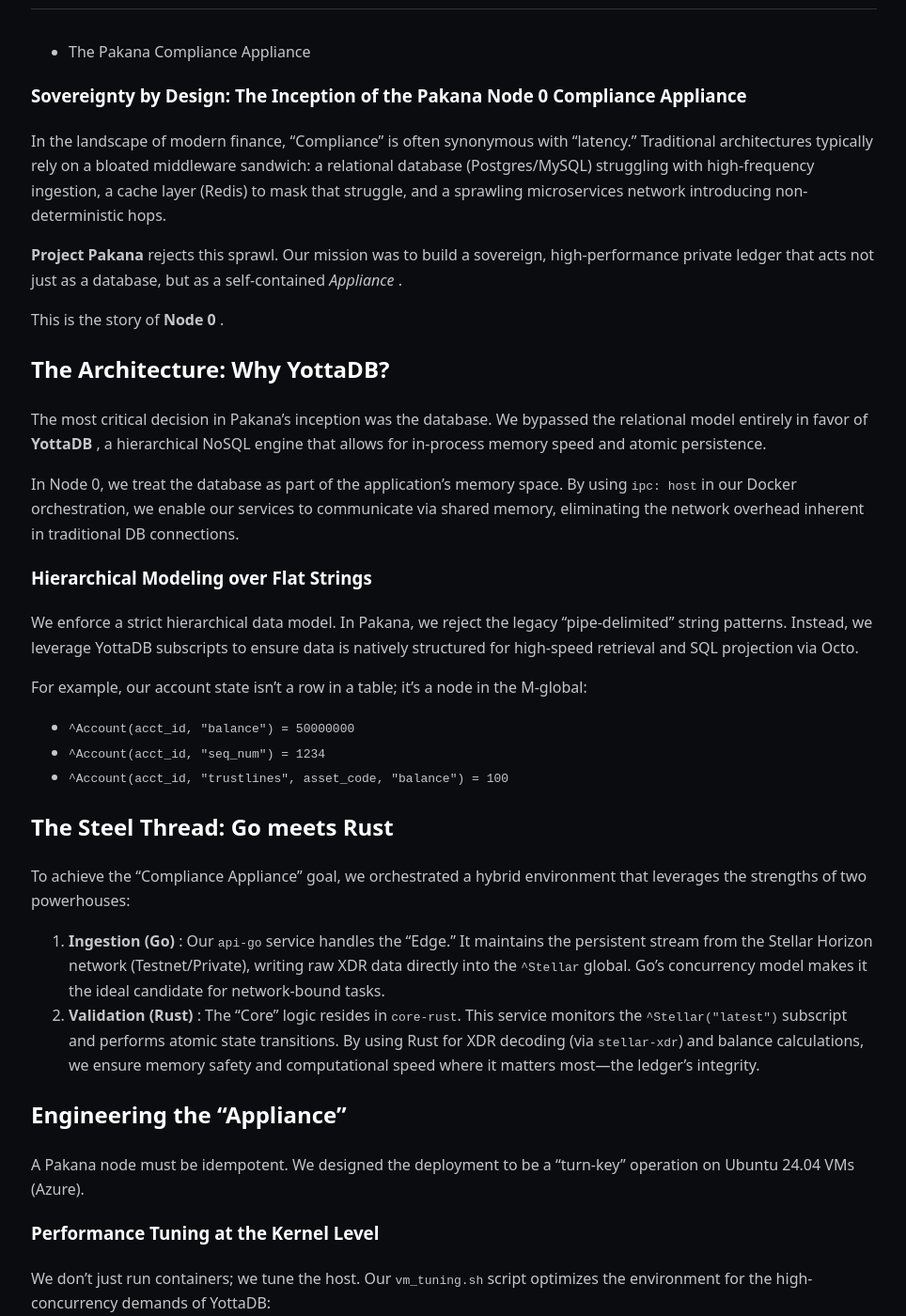
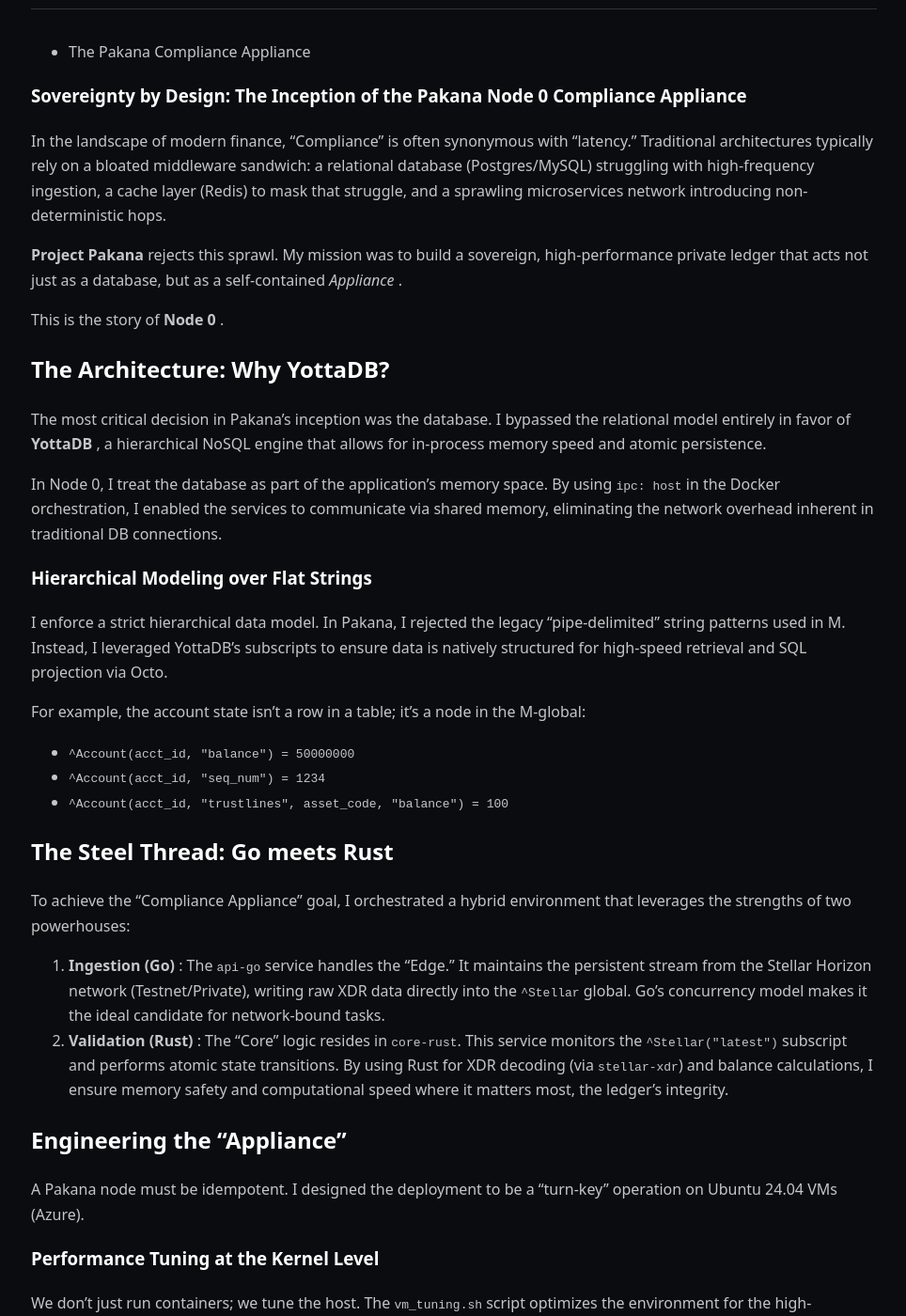
Before and after one commit to steven-tomlinson/steventomlinson.dev, a Jekyll site: the page built from blog/_posts/2026-01-22-pakana-node-0.md, in a window 1280 px wide and 1400 px high, scrolled down 293 px. Shown: the whole window at 94% size, without its empty margins (157-1121 px from the left). Built offline with Jekyll 4.4.1, drawn with Linux system fonts in a browser that asks for light colours; some of the changed text lies outside the part shown.

Commit message:
fix(blog): update narrative perspective in Pakana Node 0 post for consistency

```diff
--- a/blog/_posts/2026-01-22-pakana-node-0.md
+++ b/blog/_posts/2026-01-22-pakana-node-0.md
@@ -12,21 +12,21 @@
 
 In the landscape of modern finance, "Compliance" is often synonymous with "latency." Traditional architectures typically rely on a bloated middleware sandwich: a relational database (Postgres/MySQL) struggling with high-frequency ingestion, a cache layer (Redis) to mask that struggle, and a sprawling microservices network introducing non-deterministic hops.
 
-**Project Pakana** rejects this sprawl. Our mission was to build a sovereign, high-performance private ledger that acts not just as a database, but as a self-contained  *Appliance* .
+**Project Pakana** rejects this sprawl. My mission was to build a sovereign, high-performance private ledger that acts not just as a database, but as a self-contained  *Appliance* .
 
 This is the story of  **Node 0** .
 
 ## The Architecture: Why YottaDB?
 
-The most critical decision in Pakana’s inception was the database. We bypassed the relational model entirely in favor of  **YottaDB** , a hierarchical NoSQL engine that allows for in-process memory speed and atomic persistence.
+The most critical decision in Pakana’s inception was the database. I bypassed the relational model entirely in favor of  **YottaDB** , a hierarchical NoSQL engine that allows for in-process memory speed and atomic persistence.
 
-In Node 0, we treat the database as part of the application’s memory space. By using `ipc: host` in our Docker orchestration, we enable our services to communicate via shared memory, eliminating the network overhead inherent in traditional DB connections.
+In Node 0, I treat the database as part of the application’s memory space. By using `ipc: host` in the Docker orchestration, I enabled the services to communicate via shared memory, eliminating the network overhead inherent in traditional DB connections.
 
 ### Hierarchical Modeling over Flat Strings
 
-We enforce a strict hierarchical data model. In Pakana, we reject the legacy "pipe-delimited" string patterns. Instead, we leverage YottaDB subscripts to ensure data is natively structured for high-speed retrieval and SQL projection via Octo.
+I enforce a strict hierarchical data model. In Pakana, I rejected the legacy "pipe-delimited" string patterns used in M. Instead, I leveraged YottaDB's subscripts to ensure data is natively structured for high-speed retrieval and SQL projection via Octo.
 
-For example, our account state isn't a row in a table; it's a node in the M-global:
+For example, the account state isn't a row in a table; it's a node in the M-global:
 
 * `^Account(acct_id, "balance") = 50000000`
 * `^Account(acct_id, "seq_num") = 1234`
@@ -34,25 +34,25 @@
 
 ## The Steel Thread: Go meets Rust
 
-To achieve the "Compliance Appliance" goal, we orchestrated a hybrid environment that leverages the strengths of two powerhouses:
+To achieve the "Compliance Appliance" goal, I orchestrated a hybrid environment that leverages the strengths of two powerhouses:
 
-1. **Ingestion (Go)** : Our `api-go` service handles the "Edge." It maintains the persistent stream from the Stellar Horizon network (Testnet/Private), writing raw XDR data directly into the `^Stellar` global. Go’s concurrency model makes it the ideal candidate for network-bound tasks.
-2. **Validation (Rust)** : The "Core" logic resides in `core-rust`. This service monitors the `^Stellar("latest")` subscript and performs atomic state transitions. By using Rust for XDR decoding (via `stellar-xdr`) and balance calculations, we ensure memory safety and computational speed where it matters most—the ledger's integrity.
+1. **Ingestion (Go)** : The `api-go` service handles the "Edge." It maintains the persistent stream from the Stellar Horizon network (Testnet/Private), writing raw XDR data directly into the `^Stellar` global. Go’s concurrency model makes it the ideal candidate for network-bound tasks.
+2. **Validation (Rust)** : The "Core" logic resides in `core-rust`. This service monitors the `^Stellar("latest")` subscript and performs atomic state transitions. By using Rust for XDR decoding (via `stellar-xdr`) and balance calculations, I ensure memory safety and computational speed where it matters most, the ledger's integrity.
 
 ## Engineering the "Appliance"
 
-A Pakana node must be idempotent. We designed the deployment to be a "turn-key" operation on Ubuntu 24.04 VMs (Azure).
+A Pakana node must be idempotent. I designed the deployment to be a "turn-key" operation on Ubuntu 24.04 VMs (Azure).
 
 ### Performance Tuning at the Kernel Level
 
-We don't just run containers; we tune the host. Our `vm_tuning.sh` script optimizes the environment for the high-concurrency demands of YottaDB:
+We don't just run containers; we tune the host. The `vm_tuning.sh` script optimizes the environment for the high-concurrency demands of YottaDB:
 
 * **Kernel Semaphores** : `kernel.sem="250 32000 100 128"` to handle deep process queues.
 * **Storage Optimization** : Mounting the `/data` volume (Premium SSD v2) with `noatime` to eliminate unnecessary metadata writes during high-frequency ingestion.
 
 ### Convergence: Solving HOSTCONFLICT
 
-One of the greatest challenges in containerizing YottaDB is ensuring all processes see the same locks. We achieved "Convergence" by standardizing:
+One of the greatest challenges in containerizing YottaDB is ensuring all processes see the same locks. I achieved "Convergence" by standardizing:
 
 * **IPC Namespace** : `ipc: host` across the stack.
 * **Host Identity** : Every container assumes `hostname: pakana-node`.
@@ -60,7 +60,7 @@
 
 ## The Roadmap: From Ingestion to Reporting
 
-We have successfully cleared  **Phase 5** . The Pakana Node 0 now features:
+The Pakana Node 0 now features:
 
 * **Live Stellar Ingestion** : Real-time tracking of ledger headers and transaction XDR.
 * **Atomic Balance Tracking** : Automated calculation of stroop-denominated XLM balances and non-native trustlines.
@@ -69,9 +69,11 @@
 
 ## Conclusion: Sovereignty Starts at Node 0
 
-The Pakana Compliance Appliance isn't just a piece of software; it’s a statement that high-performance financial infrastructure can be sovereign, private, and exceptionally fast. By collapsing the stack into a single, tuned appliance, we’ve removed the "complexity tax" often paid in modern development.
+The Pakana Compliance Appliance isn't just a piece of software; it’s a statement that high-performance financial infrastructure can be sovereign, private, and exceptionally fast. By collapsing the stack into a single, tuned appliance, I’ve removed the "complexity tax" often paid in modern development.
 
-Stay tuned as we move into Phase 6: issuing the first sovereign assets on the Pakana network.
+Stay tuned as I move into the next phase of integrating the Pakana Node with Pakana the DeFi App.
 
 *Steven Tomlinson*
 *Lead Systems Architect, Pakana Project*
+
+https://StevenTomlinson.Dev
```
